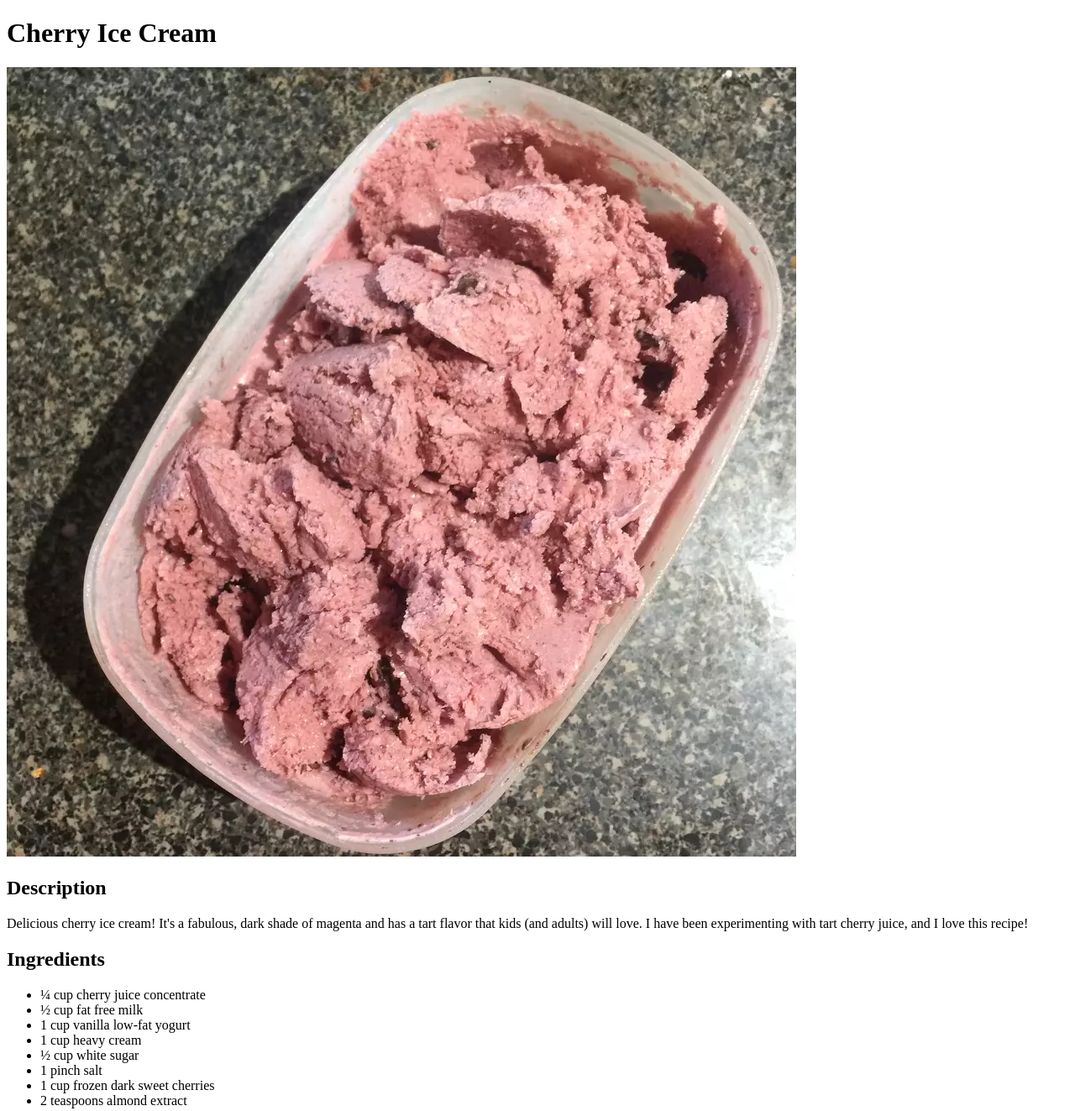
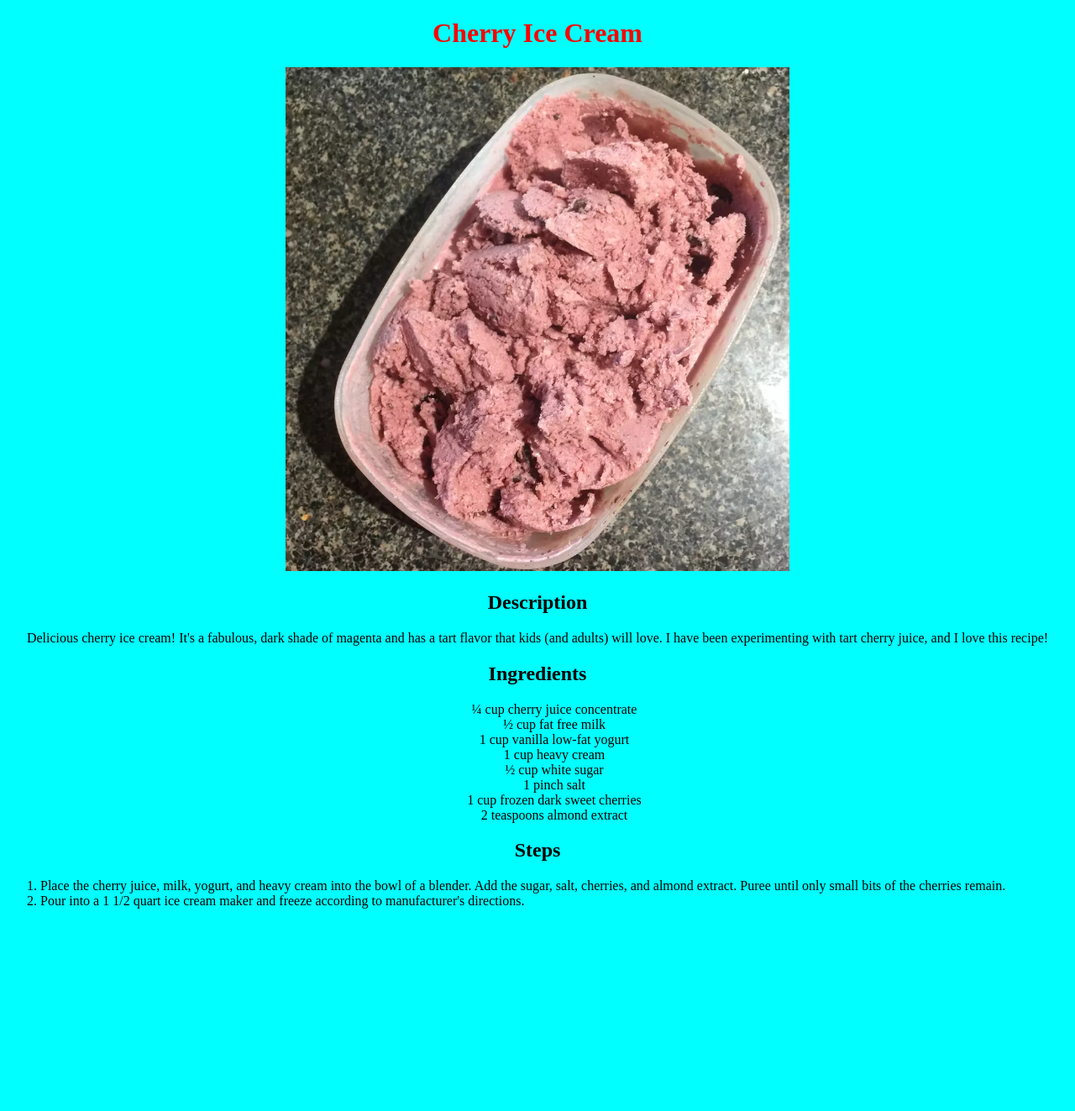
Before and after one commit to arnelsr/odin-recipes, a plain HTML site: page recipes/cherry-ice-cream.html in a window 1280 px wide. Shown: the top 1323 px of the page at 84% size. After the commit the page ends 1098 px from the top, so only its background shows below. Drawn offline with Linux system fonts and the light colour scheme.

Commit message:
Add CSS styling

```diff
--- a/recipes/cherry-ice-cream.html
+++ b/recipes/cherry-ice-cream.html
@@ -5,6 +5,7 @@
     <meta http-equiv="X-UA-Compatible" content="IE=edge">
     <meta name="viewport" content="width=device-width, initial-scale=1.0">
     <title>Cherry Ice Cream</title>
+    <link rel="stylesheet" href="styles.css">
 </head>
 <body>
     <h1>Cherry Ice Cream</h1>
--- /dev/null
+++ b/recipes/styles.css
@@ -0,0 +1,20 @@
+/* styles.css */
+
+body {
+    background-color: aqua;
+    text-align: center;
+}
+
+ul {
+    list-style-type: none;
+}
+ol {
+    text-align: left;
+}
+h1 {
+    color:red;
+}
+img {
+    height: auto;
+    width: 600px;
+}
```
Also changed, not shown: recipes/spaghetti.html (+1 -0 lines), recipes/strawberry-ice-cream.html (+1 -0 lines).
